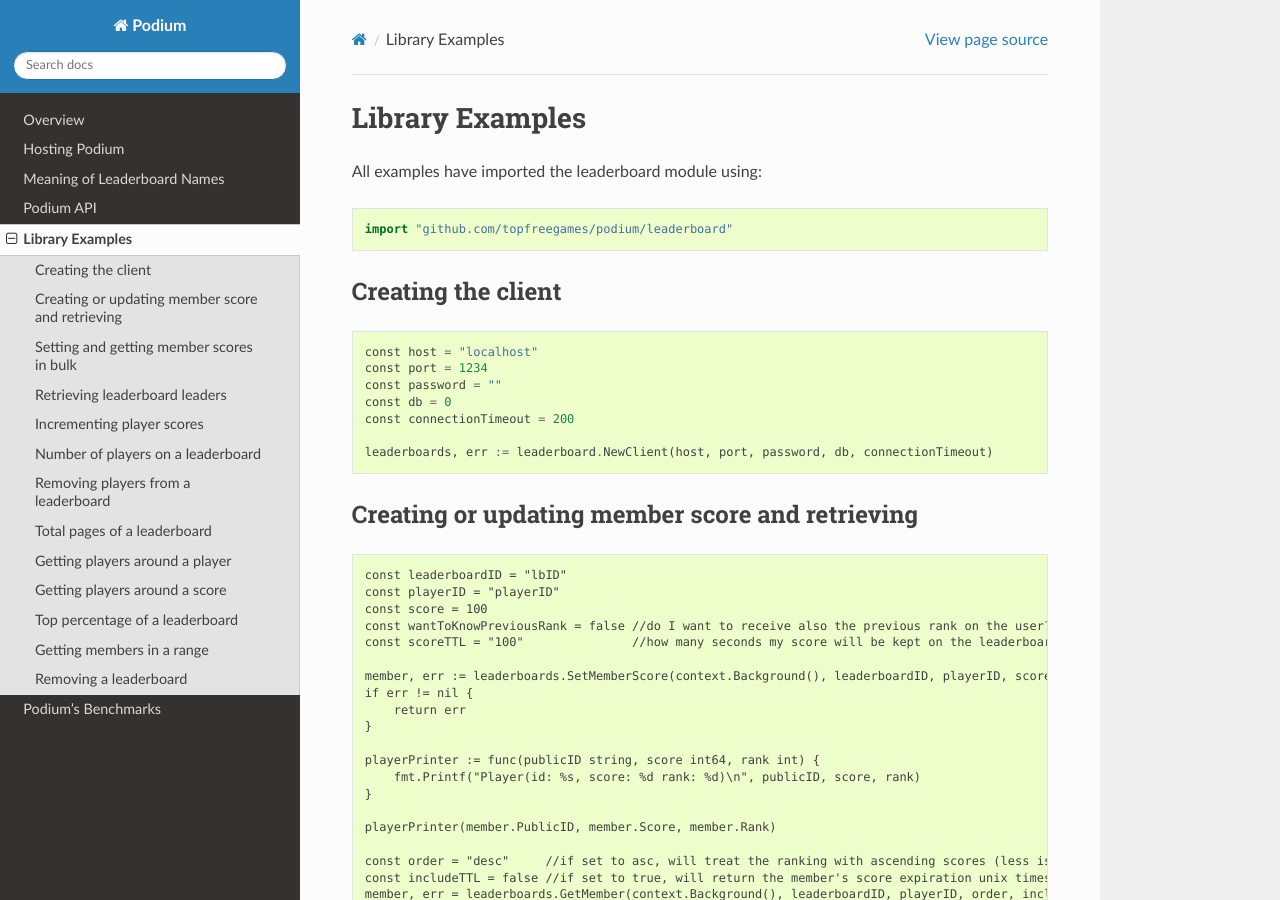
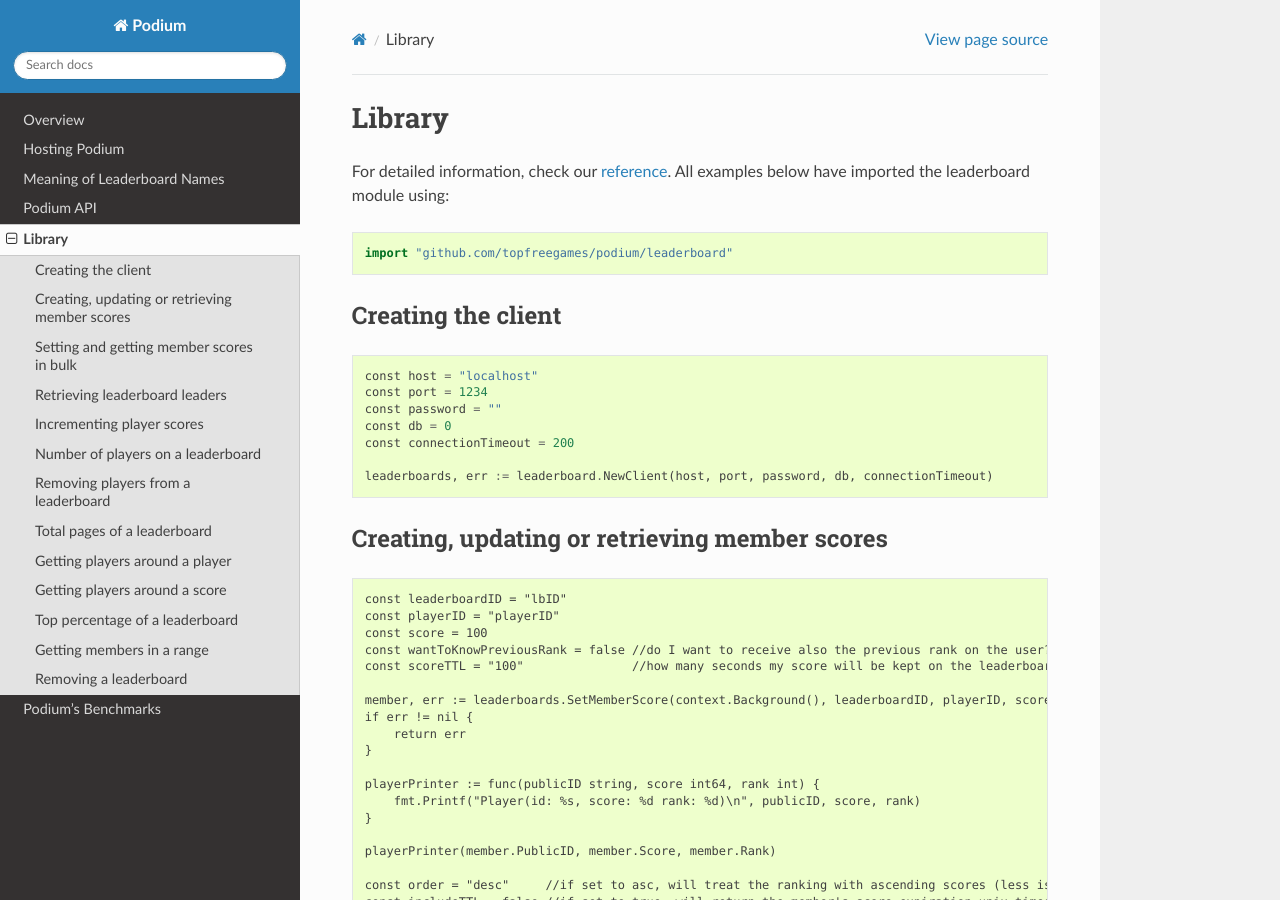
Before and after one commit to topfreegames/podium, a Sphinx documentation site: the page built from docs/library.md, in a window 1280 px wide and 900 px high. Built offline with Sphinx 7.4.7 and the Read the Docs theme 2.0.0, drawn with Linux system fonts in a browser that asks for light colours; some of the changed text lies outside the part shown.

Commit message:
added godoc reference + documentation improvements

````diff
--- a/docs/library.md
+++ b/docs/library.md
@@ -1,7 +1,8 @@
-Library Examples
-================
+Library
+=======
 
-All examples have imported the leaderboard module using:
+For detailed information, check our [reference](https://godoc.org/github.com/topfreegames/podium/leaderboard).
+All examples below have imported the leaderboard module using:
 
 ```
 import "github.com/topfreegames/podium/leaderboard"
@@ -19,7 +20,7 @@
 leaderboards, err := leaderboard.NewClient(host, port, password, db, connectionTimeout)
 ```
 
-## Creating or updating member score and retrieving
+## Creating, updating or retrieving member scores
 
 ```
 const leaderboardID = "lbID"
@@ -101,8 +102,6 @@
 
 ## Incrementing player scores
 
-This code example assumes that there is a playerA score stored on leaderboard lbID
-and
 ```
 const leaderboardID = "lbID"
 const playerID = "playerA"
````
Also changed, not shown: README.md (+3 -2 lines).
